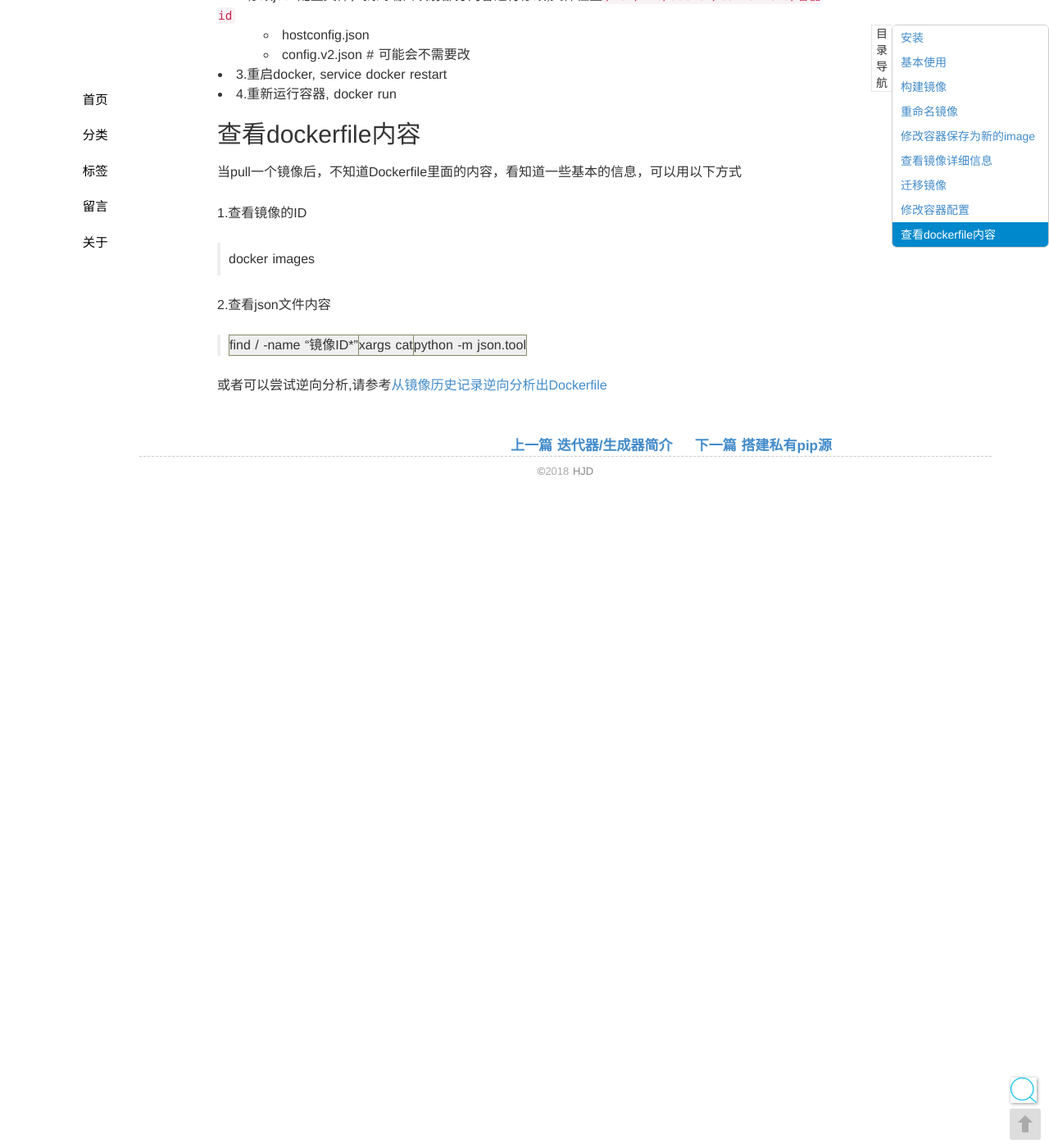
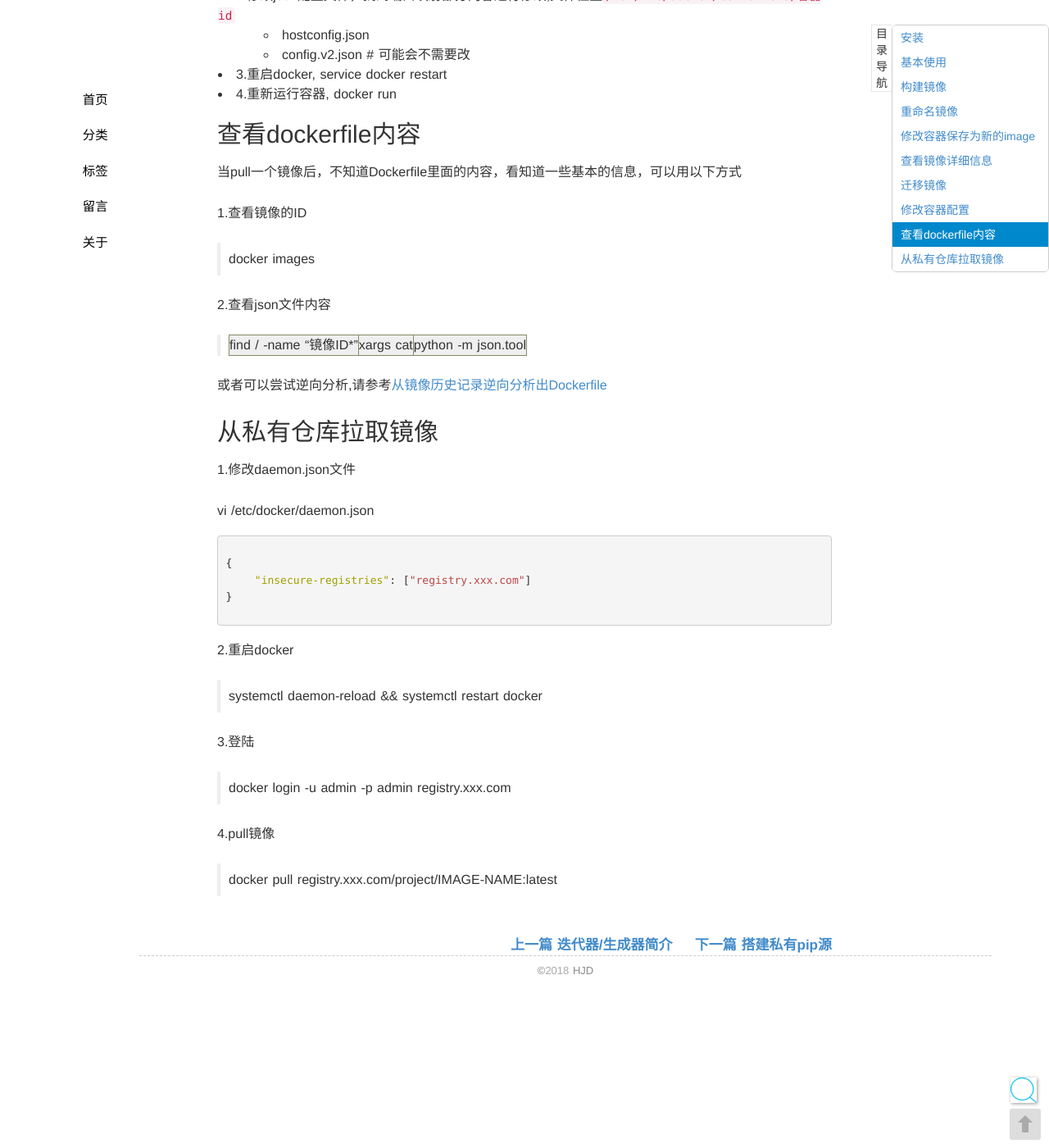
Before and after one commit to seekplum/seekplum.github.io, a Jekyll site: the page built from _posts/2018-05-28-docker-use.md, in a window 1280 px wide and 1400 px high, scrolled down 5076 px. Shown: the whole window at 82% size. Built offline with Jekyll 4.4.1, drawn with Linux system fonts in a browser that asks for light colours; comment, search, counter and statistics services are not loaded.

Commit message:
从私有仓库拉取镜像

````diff
--- a/_posts/2018-05-28-docker-use.md
+++ b/_posts/2018-05-28-docker-use.md
@@ -199,3 +199,27 @@ Options:
 > find / -name "镜像ID*"  | xargs cat | python -m json.tool
 
 或者可以尝试逆向分析,请参考[从镜像历史记录逆向分析出Dockerfile](https://andyyoung01.github.io/2016/08/23/%E4%BB%8E%E9%95%9C%E5%83%8F%E5%8E%86%E5%8F%B2%E8%AE%B0%E5%BD%95%E9%80%86%E5%90%91%E5%88%86%E6%9E%90%E5%87%BADockerfile/)
+
+## 从私有仓库拉取镜像
+
+1.修改daemon.json文件
+
+vi /etc/docker/daemon.json
+
+```json
+{
+    "insecure-registries": ["registry.xxx.com"]
+}
+```
+
+2.重启docker
+
+> systemctl daemon-reload && systemctl restart docker
+
+3.登陆
+
+> docker login -u admin -p admin registry.xxx.com
+
+4.pull镜像
+
+> docker pull registry.xxx.com/project/IMAGE-NAME:latest
````
